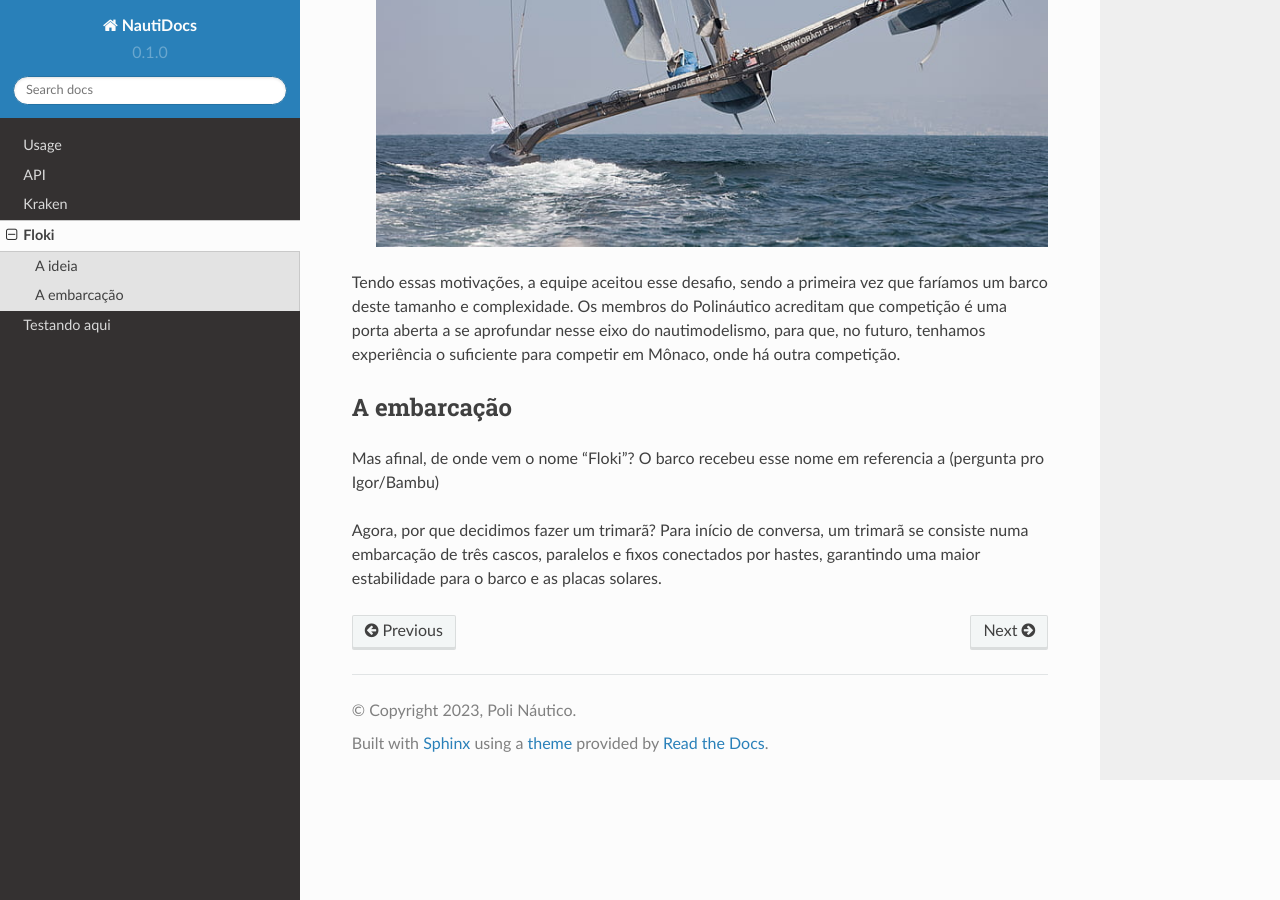
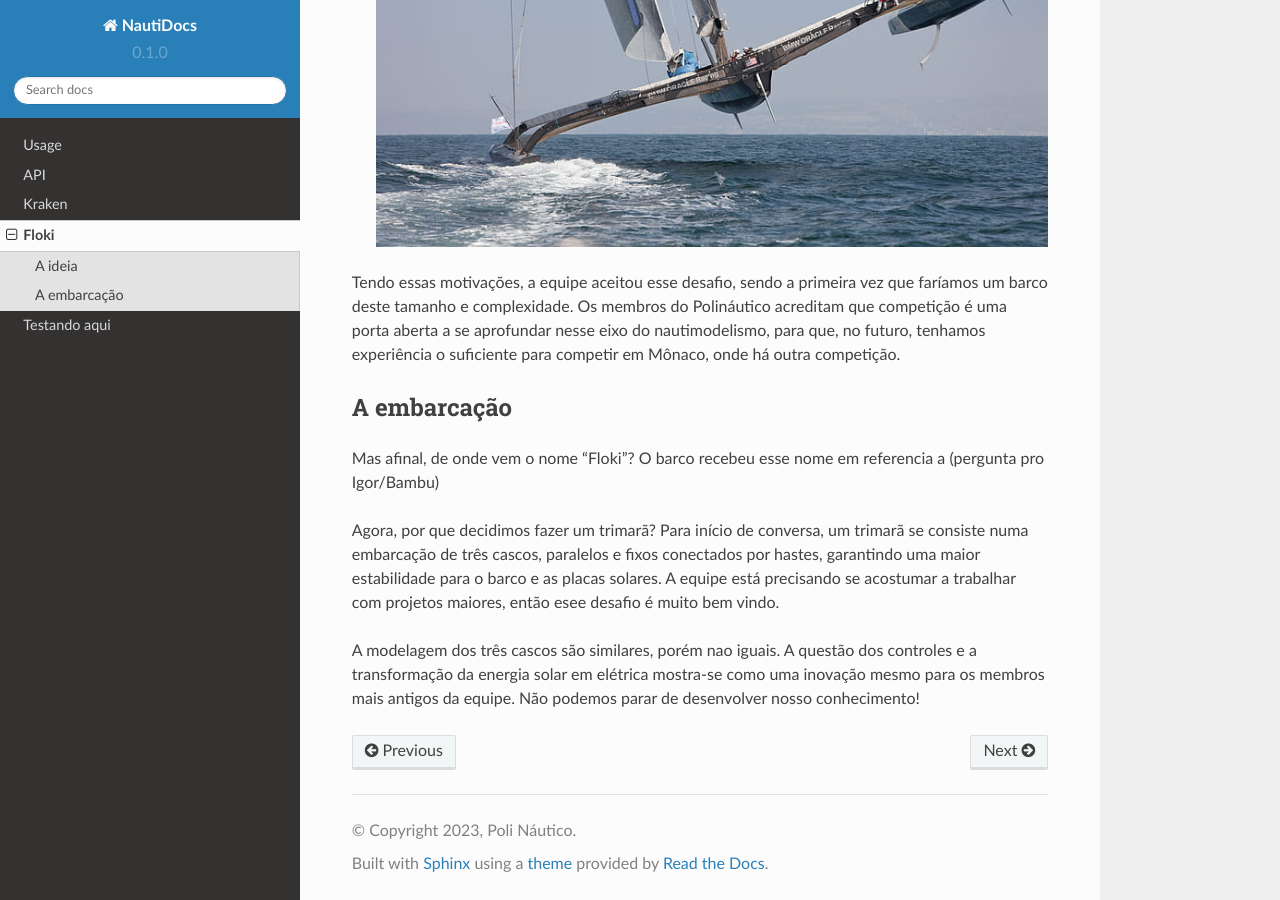
Before and after one commit to polinautico/readthedocs, a Sphinx documentation site: the page built from docs/source/floki.rst, in a window 1280 px wide and 900 px high, scrolled down 856 px. Built offline with Sphinx 7.4.7 and the Read the Docs theme 2.0.0, drawn with Linux system fonts in a browser that asks for light colours; pages that are not in the unit, such as notebooks, are missing from menus.

Commit message:
Update floki.rst

```diff
--- a/docs/source/floki.rst
+++ b/docs/source/floki.rst
@@ -26,4 +26,6 @@ Mas afinal, de onde vem o nome "Floki"?
 O barco recebeu esse nome em referencia a (pergunta pro Igor/Bambu)
 
 Agora, por que decidimos fazer um trimarã?
-Para início de conversa, um trimarã se consiste numa embarcação de três cascos, paralelos e fixos conectados por hastes, garantindo uma maior estabilidade para o barco e as placas solares.
+Para início de conversa, um trimarã se consiste numa embarcação de três cascos, paralelos e fixos conectados por hastes, garantindo uma maior estabilidade para o barco e as placas solares. A equipe está precisando se acostumar a trabalhar com projetos maiores, então esee desafio é muito bem vindo.
+
+A modelagem dos três cascos são similares, porém nao iguais. A questão dos controles e a transformação da energia solar em elétrica mostra-se como uma inovação mesmo para os membros mais antigos da equipe. Não podemos parar de desenvolver nosso conhecimento!
```
